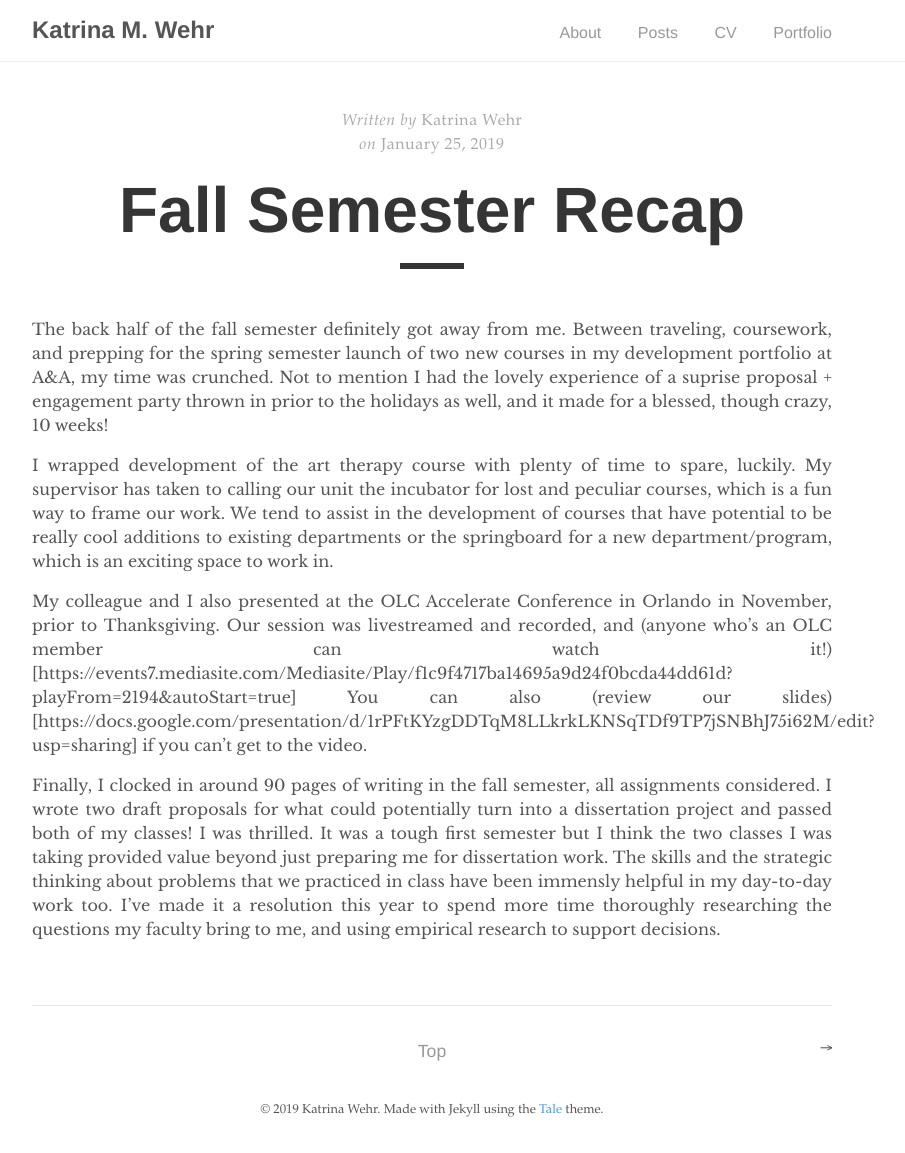
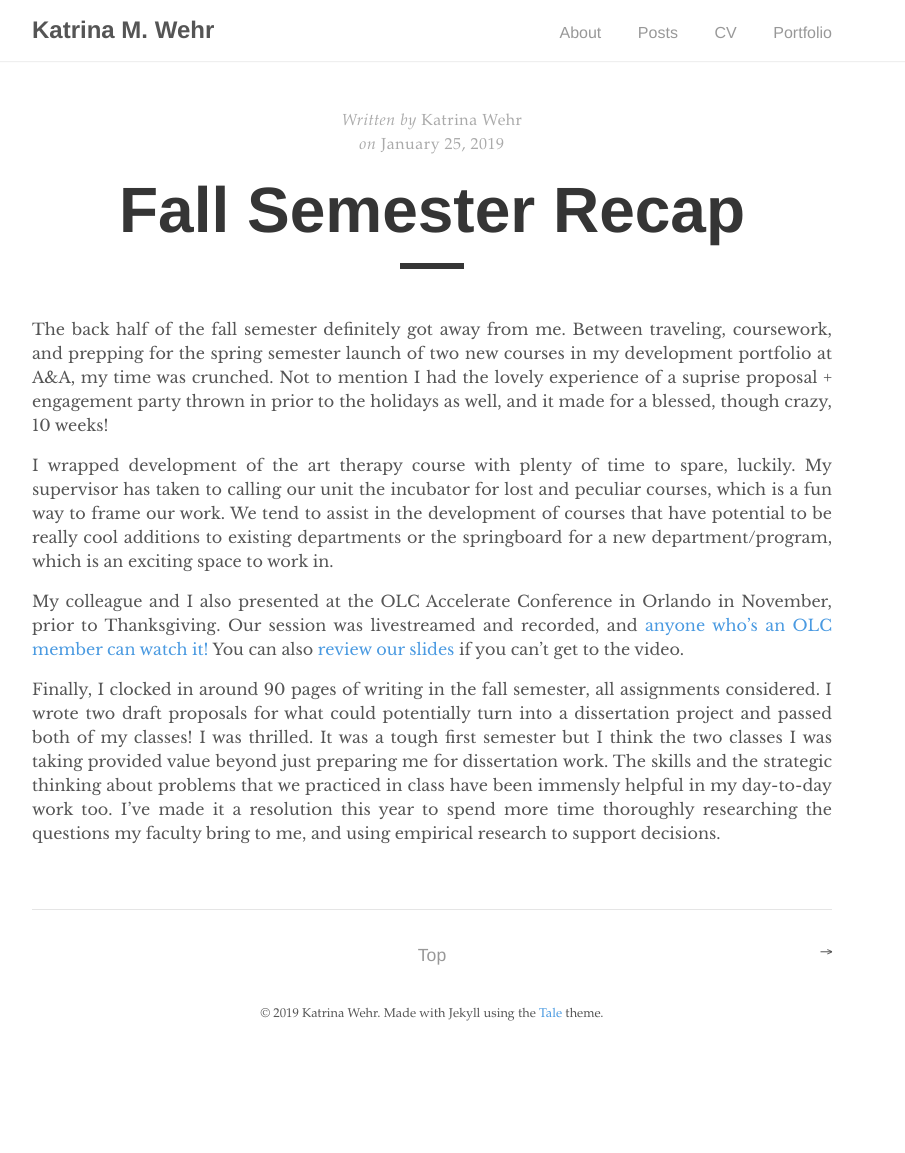
Before and after one commit to kat-wehr/mysite, a Jekyll site: the page built from _posts/2019-01-25-fall-semester-recap.md, in a window 1280 px wide. Shown: the whole page, without its empty margins (208-1113 px from the left). Built offline with Jekyll 4.4.1, drawn with Linux system fonts in a browser that asks for light colours; nearby versions of some CDN libraries; after the commit the page ends 1057 px from its top, so only the background shows below that.

Commit message:
Update 2019-01-25-fall-semester-recap.md

```diff
--- a/_posts/2019-01-25-fall-semester-recap.md
+++ b/_posts/2019-01-25-fall-semester-recap.md
@@ -8,6 +8,6 @@ The back half of the fall semester definitely got away from me. Between travelin
 
 I wrapped development of the art therapy course with plenty of time to spare, luckily. My supervisor has taken to calling our unit the incubator for lost and peculiar courses, which is a fun way to frame our work. We tend to assist in the development of courses that have potential to be really cool additions to existing departments or the springboard for a new department/program, which is an exciting space to work in.
 
-My colleague and I also presented at the OLC Accelerate Conference in Orlando in November, prior to Thanksgiving. Our session was livestreamed and recorded, and (anyone who's an OLC member can watch it!)[https://events7.mediasite.com/Mediasite/Play/f1c9f4717ba14695a9d24f0bcda44dd61d?playFrom=2194&autoStart=true] You can also (review our slides)[https://docs.google.com/presentation/d/1rPFtKYzgDDTqM8LLkrkLKNSqTDf9TP7jSNBhJ75i62M/edit?usp=sharing] if you can't get to the video.
+My colleague and I also presented at the OLC Accelerate Conference in Orlando in November, prior to Thanksgiving. Our session was livestreamed and recorded, and [anyone who's an OLC member can watch it!](https://events7.mediasite.com/Mediasite/Play/f1c9f4717ba14695a9d24f0bcda44dd61d?playFrom=2194&autoStart=true) You can also [review our slides](https://docs.google.com/presentation/d/1rPFtKYzgDDTqM8LLkrkLKNSqTDf9TP7jSNBhJ75i62M/edit?usp=sharing) if you can't get to the video.
 
 Finally, I clocked in around 90 pages of writing in the fall semester, all assignments considered. I wrote two draft proposals for what could potentially turn into a dissertation project and passed both of my classes! I was thrilled. It was a tough first semester but I think the two classes I was taking provided value beyond just preparing me for dissertation work. The skills and the strategic thinking about problems that we practiced in class have been immensly helpful in my day-to-day work too. I've made it a resolution this year to spend more time thoroughly researching the questions my faculty bring to me, and using empirical research to support decisions.
```
